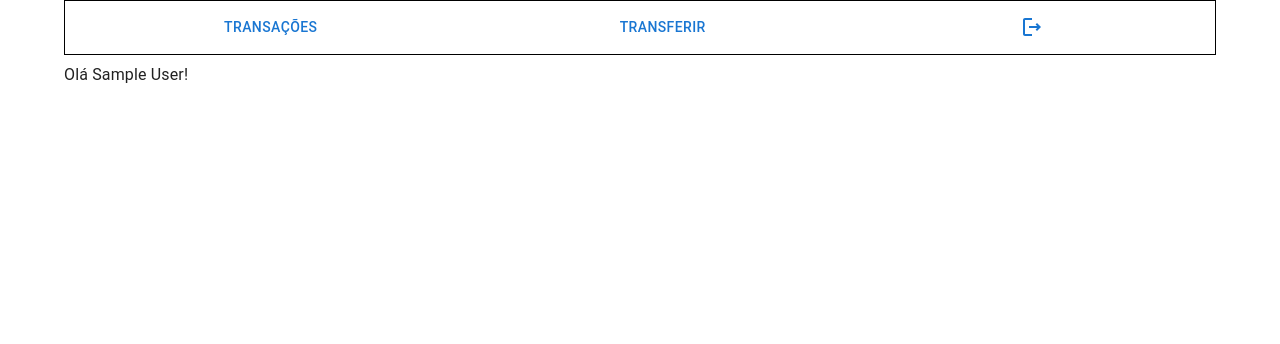
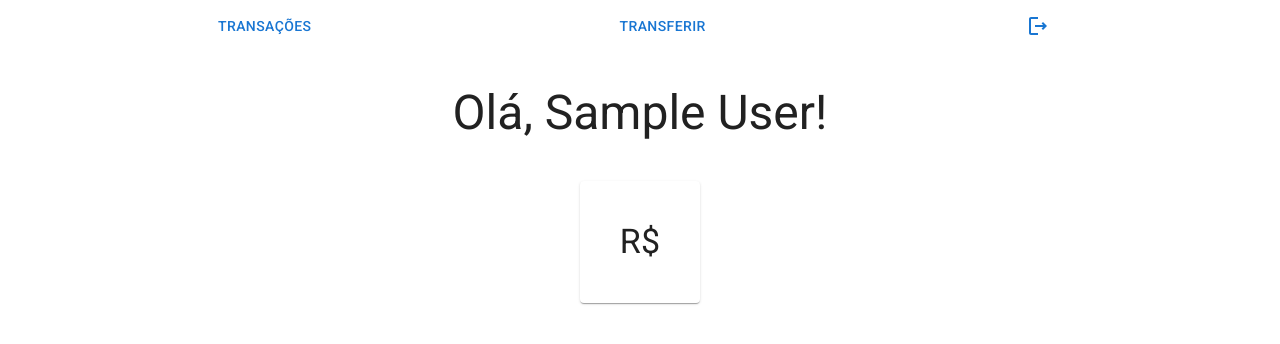
Before and after one commit to s8p/virtual_wallet, a React (Create React App) app in the folder client/: page /home in a window 1280 px wide. Shown: the top 344 px of the page. Built offline with nearby package versions, Linux system fonts and the light colour scheme; no server answers; sample sign-in values are in the browser's storage.

Commit message:
feat: style home page

```diff
--- a/client/package.json
+++ b/client/package.json
@@ -3,6 +3,10 @@
   "version": "0.1.0",
   "private": true,
   "dependencies": {
+    "@emotion/react": "^11.9.3",
+    "@emotion/styled": "^11.9.3",
+    "@mui/icons-material": "^5.8.4",
+    "@mui/material": "^5.8.6",
     "@testing-library/jest-dom": "^5.14.1",
     "@testing-library/react": "^13.0.0",
     "@testing-library/user-event": "^13.2.1",
@@ -16,6 +20,7 @@
     "react-dom": "^18.2.0",
     "react-router-dom": "5",
     "react-scripts": "5.0.1",
+    "react-toastify": "^9.0.5",
     "typescript": "^4.4.2",
     "web-vitals": "^2.1.0"
   },
--- a/client/public/index.html
+++ b/client/public/index.html
@@ -15,6 +15,10 @@
       user's mobile device or desktop. See https://developers.google.com/web/fundamentals/web-app-manifest/
     -->
     <link rel="manifest" href="%PUBLIC_URL%/manifest.json" />
+    <link
+      rel="stylesheet"
+      href="https://fonts.googleapis.com/css?family=Roboto:300,400,500,700&display=swap"
+    />
     <!--
       Notice the use of %PUBLIC_URL% in the tags above.
       It will be replaced with the URL of the `public` folder during the build.
--- a/client/src/Pages/Home/index.tsx
+++ b/client/src/Pages/Home/index.tsx
@@ -1,4 +1,4 @@
-import { Box, Button, Container, Typography } from '@mui/material'
+import { Paper, Box, Button, Container, Typography } from '@mui/material'
 import LogoutOutlinedIcon from '@mui/icons-material/LogoutOutlined'
 import { useEffect, useState } from 'react'
 import { Link } from 'react-router-dom'
@@ -18,9 +18,7 @@ const Home = () => {
     <Container>
       <Box
         sx={{
-          padding: 1,
-          border: 1,
-          borderColor: 'black',
+          paddingTop: 1,
           display: 'flex',
           justifyContent: 'space-around',
         }}
@@ -34,10 +32,16 @@ const Home = () => {
         </Button>
         <TransactionModal isOpen={isModalOpen} setIsOpen={handleModal} />
       </Box>
-      <Box>
-        <Typography marginTop={1}>
-          Olá {user.name || user.username}! {user.balance}
-        </Typography>
+      <Box
+        paddingTop={5}
+        sx={{ display: 'flex', flexDirection: 'column', alignItems: 'center' }}
+      >
+        <Typography variant='h3'>Olá, {user.name || user.username}!</Typography>
+        <Paper sx={{ padding: 5, marginTop: 5, maxWidth: '290px' }}>
+          <Typography align='center' variant='h4'>
+            R$ {user.balance}
+          </Typography>
+        </Paper>
       </Box>
     </Container>
   )
```
Also changed, not shown: client/public/logo192.png (deleted), client/public/logo512.png (deleted).
